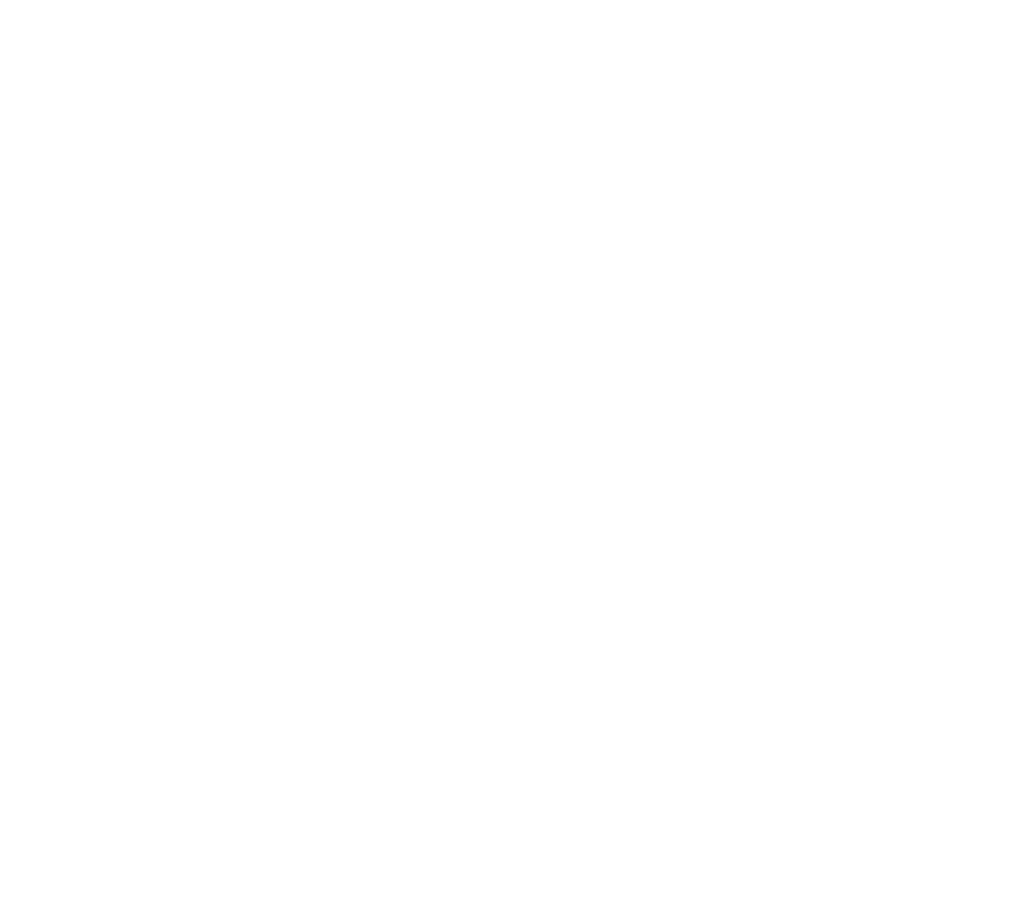
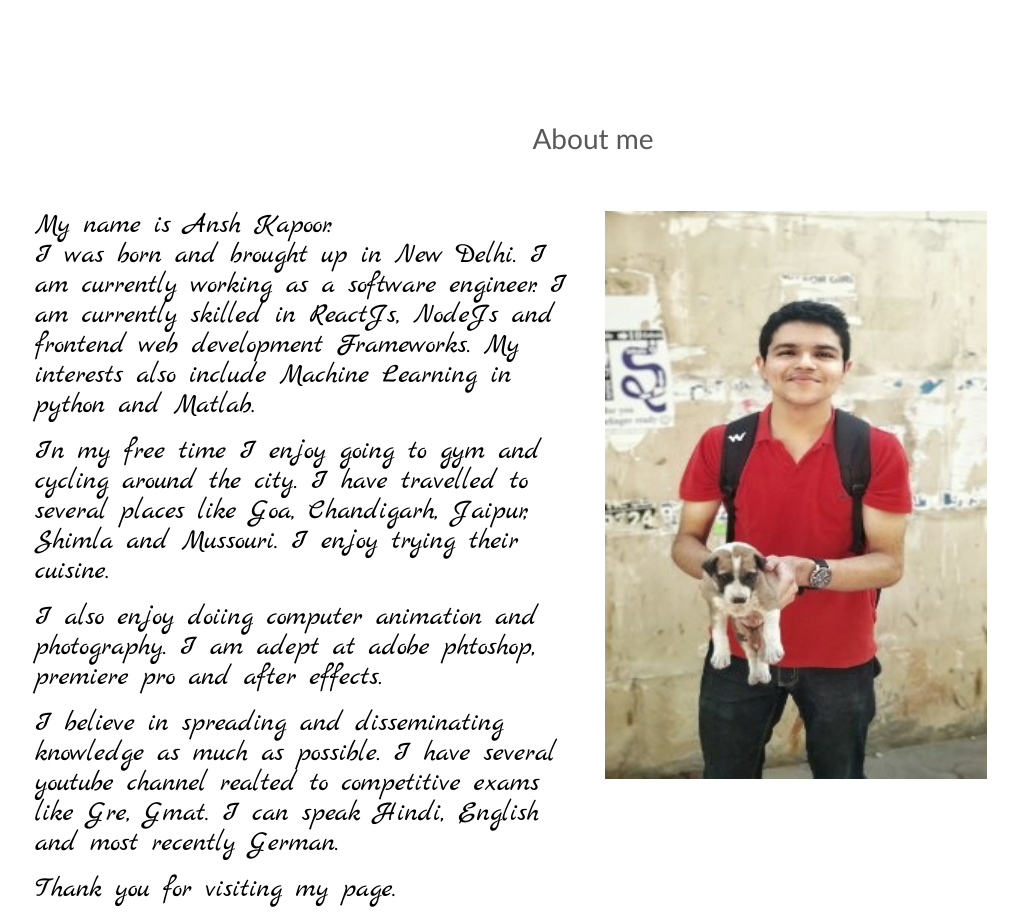
Before and after one commit to AnshKapoor/profile-page, a React (Create React App) app: page / in a window 1280 px wide. Shown: the part 760-1682 px from the top of the page, without its empty margins (47-1065 px from the left). Before the commit the page ends 800 px from the top, so only its background shows below. Built offline with nearby package versions, Linux system fonts and the light colour scheme; a web font is replaced by a local one.

Commit message:
Added about-me section data

```diff
--- a/src/App.css
+++ b/src/App.css
@@ -1,5 +1,10 @@
 
 @import url('https://fonts.googleapis.com/css2?family=Oswald:wght@600&display=swap');
+@font-face {
+  font-family: "rogue";
+  src: local("rogue"),
+   url("./fonts/RougeScript-Regular.ttf") format("truetype");
+  }
 body {
   font-family: 'Trebuchet MS', 'Lucida Sans Unicode', 'Lucida Grande', 'Lucida Sans', Arial, sans-serif;
 
@@ -15,9 +20,6 @@
 }
 .navbar {
   padding: 15px 0;
-}
-.navbar-brand {
-
 }
 .navbar a {
   text-decoration: none;
@@ -54,3 +56,6 @@
 ul.navbar-nav li.nav-item a.nav-link:hover {
   color: #EDF828;
 }
+section{
+  height: 100vh;
+}
--- a/src/App.js
+++ b/src/App.js
@@ -1,12 +1,15 @@
 import logo from './logo.svg';
 import './App.css';
 import Navbar from './Navbar';
-import Home from './components/Home'
+import Home from './components/Home';
+import About from './components/About';
+import './fonts/RougeScript-Regular.ttf'
 function App() {
   return (
     <div className="App">
       <Navbar/>
       <Home/>
+      <About/>
     </div>
   );
 }
--- a/src/Navbar.js
+++ b/src/Navbar.js
@@ -20,7 +20,7 @@
                             <a className="nav-link active" aria-current="page" href="#">Home</a>
                         </li>
                         <li className="nav-item">
-                            <a className="nav-link" href="#">About me</a>
+                            <a className="nav-link" href="#about-me">About me</a>
                         </li>
                         <li className="nav-item">
                             <a className="nav-link" href="#">Education</a>
--- /dev/null
+++ b/src/components/About.js
@@ -0,0 +1,25 @@
+import React from 'react'
+import styles from '../styles/About.module.css';
+import data from '../content/About.json';
+const About = () => {
+  return (
+    <section id="about-me" className='container'>
+        <h3 className={styles.center}>About me</h3>
+      <div className='row'>
+        <div className={`col-md-6 col-sm-12 col-lg-6 col-xs-12 ${styles.introFont}`}>
+            {data.name}<br/>
+        <p>{data.introduction}</p>
+        <p>{data.hobbies}</p>
+        <p>{data.interests}</p>
+        <p>{data.channels}</p>
+        <p>Thank you for visiting my page.</p>
+        </div>
+        <div className='col-md-6 col-lg-6 col-sm-12 col-xs-12'>
+            <img src = {require('../ansh.png')} height="80%" width="70%"/>
+        </div>
+      </div>
+    </section>
+  )
+}
+
+export default About
--- a/src/components/Home.js
+++ b/src/components/Home.js
@@ -6,6 +6,7 @@
 const Home = () => {
     const imgheight = "80px";
     return (
+        <section className={styles.home}>
             <div className='container'>
                 <div className='row'>
                     <div className={`col-md-12 col-sm-12 ${styles.center}`}>
@@ -15,6 +16,8 @@
                     </div>
                 </div>
             </div>
+        </section>
+
 
     )
 }
--- /dev/null
+++ b/src/content/About.json
@@ -0,0 +1,7 @@
+{
+    "name":"My name is Ansh Kapoor.",
+    "introduction":"I was born and brought up in New Delhi. I am currently working as a software engineer. I am currently skilled in ReactJs, NodeJs and frontend web development Frameworks. My interests also include Machine Learning in python and Matlab.",
+    "hobbies": "In my free time I enjoy going to gym and cycling around the city. I have travelled to several places like Goa, Chandigarh, Jaipur, Shimla and Mussouri. I enjoy trying their cuisine.",
+    "interests":"I also enjoy doiing computer animation and photography. I am adept at adobe phtoshop, premiere pro and after effects.",
+    "channels": "I believe in spreading and disseminating knowledge as much as possible. I have several youtube channel realted to competitive exams like Gre, Gmat. I can speak Hindi, English and most recently German."
+}
--- /dev/null
+++ b/src/styles/About.module.css
@@ -0,0 +1,10 @@
+@import url('https://fonts.googleapis.com/css2?family=Marck+Script&display=swap');
+.center{
+    text-align: center;
+    margin-bottom: 5%;
+}
+.introFont{
+    font-size: 28px;
+    color:black;
+    font-family: 'Marck Script', cursive;
+}
--- a/src/styles/Home.module.css
+++ b/src/styles/Home.module.css
@@ -21,3 +21,6 @@
     font-size: 63px;
     translate: 0 15px;
 }
+.home{
+    height: 100vh;
+}
```
Also changed, not shown: src/ansh.png (added), src/fonts/RougeScript-Regular.ttf (added). Lines whose indentation alone changed are shown as unchanged.
